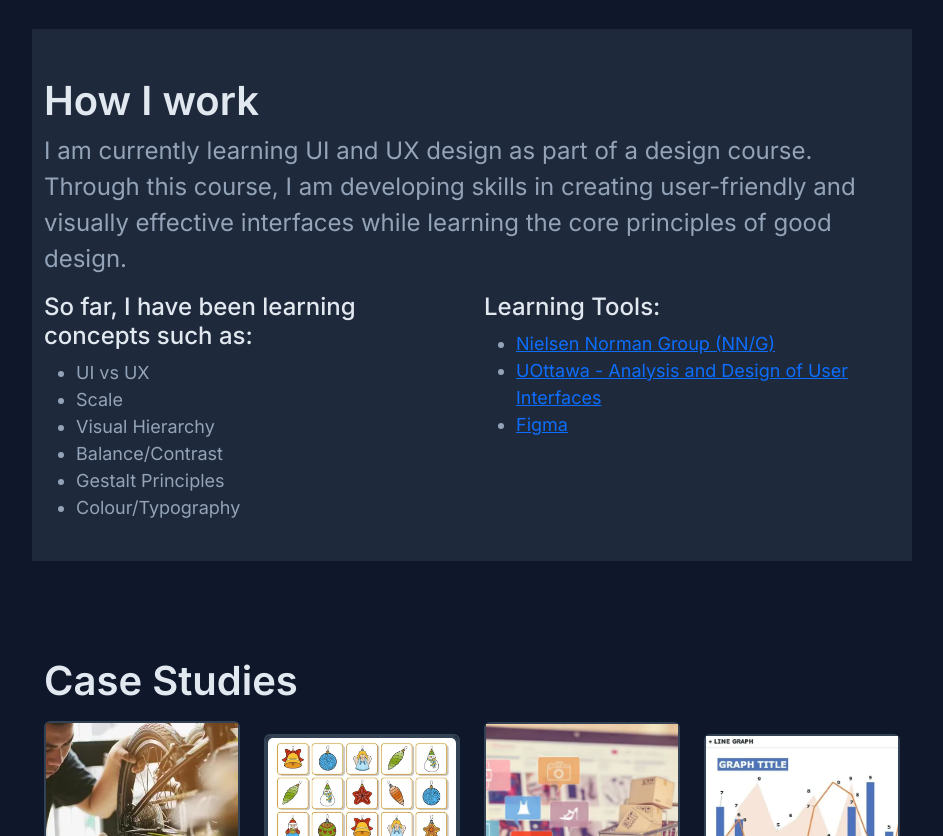
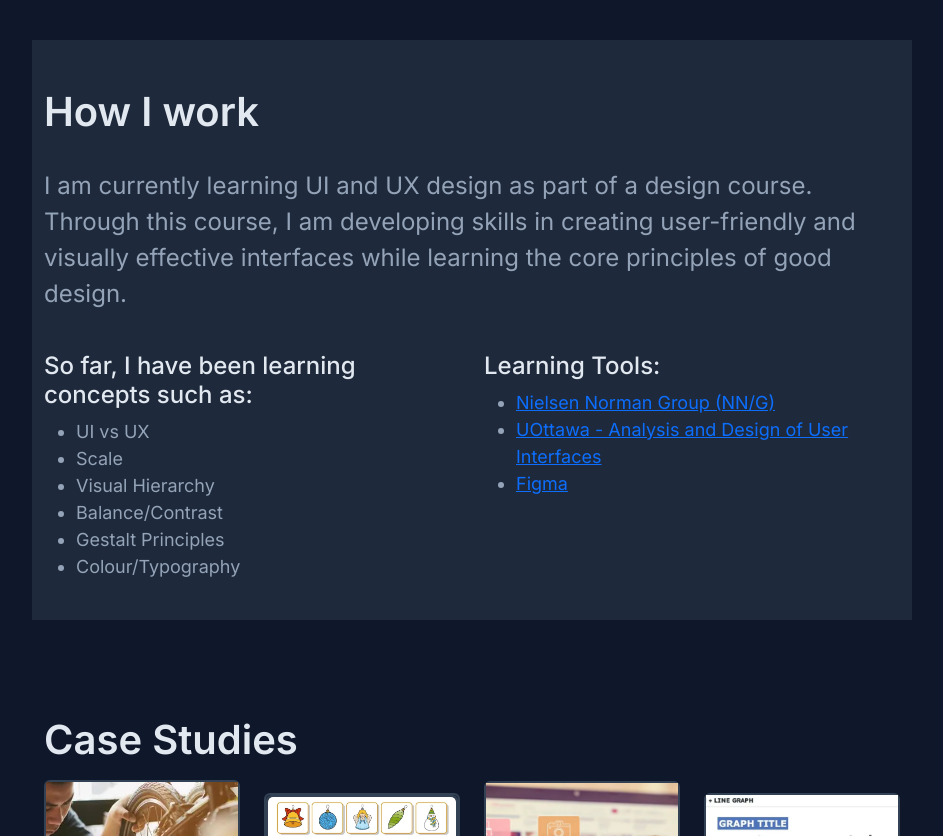
Before and after one commit to Tornado6822/portfolio-website, a React (Vite) app in the folder portfolio-website/: page / in a window 1280 px wide. Shown: the part 760-1596 px from the top of the page, without its empty margins (168-1111 px from the left). Built offline with nearby package versions, Linux system fonts and the light colour scheme.

Commit message:
Linked Header.css, added padding in Workflow.jsx

```diff
--- a/portfolio-website/src/components/Header.jsx
+++ b/portfolio-website/src/components/Header.jsx
@@ -1,3 +1,5 @@
+import "./Header.css";
+
 function Header() {
   return (
     <header className="sticky-top d-flex align-items-center custom-navbar">
--- a/portfolio-website/src/components/Workflow.jsx
+++ b/portfolio-website/src/components/Workflow.jsx
@@ -10,7 +10,7 @@ function Workflow() {
       <div className="container mt-4">
         <h1>How I work</h1>
 
-        <p>
+        <p className="py-4">
           I am currently learning UI and UX design as part of a design course.
           Through this course, I am developing skills in creating user-friendly
           and visually effective interfaces while learning the core principles
```
